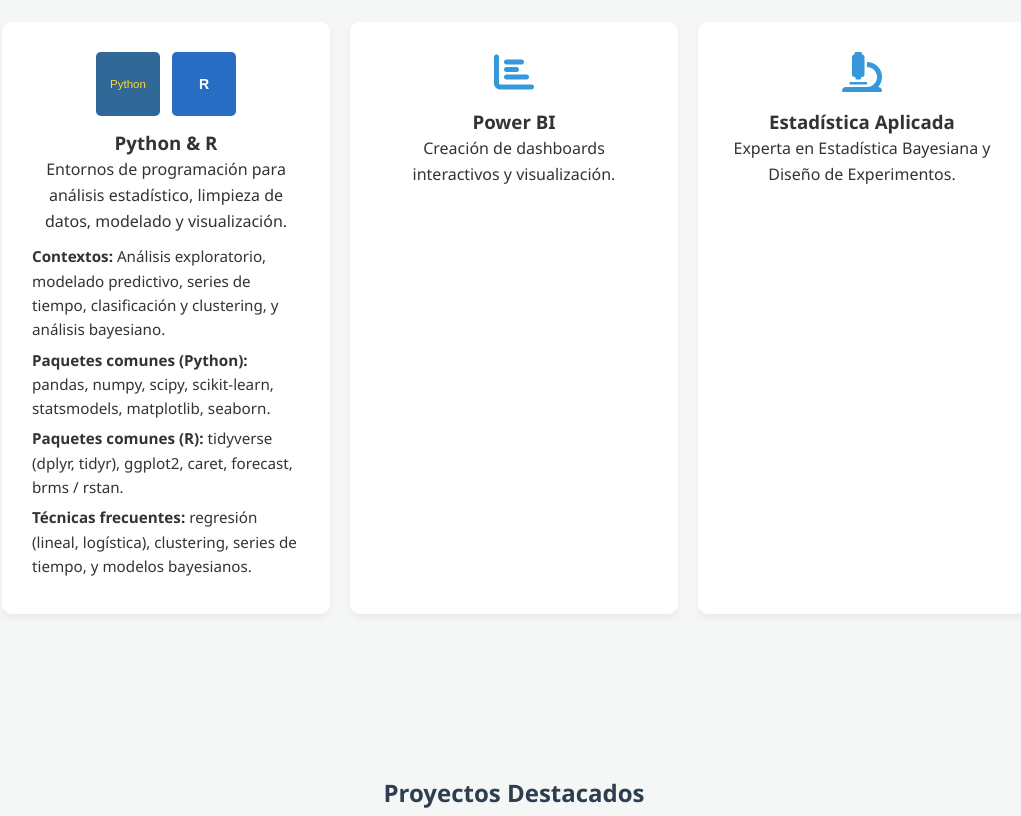
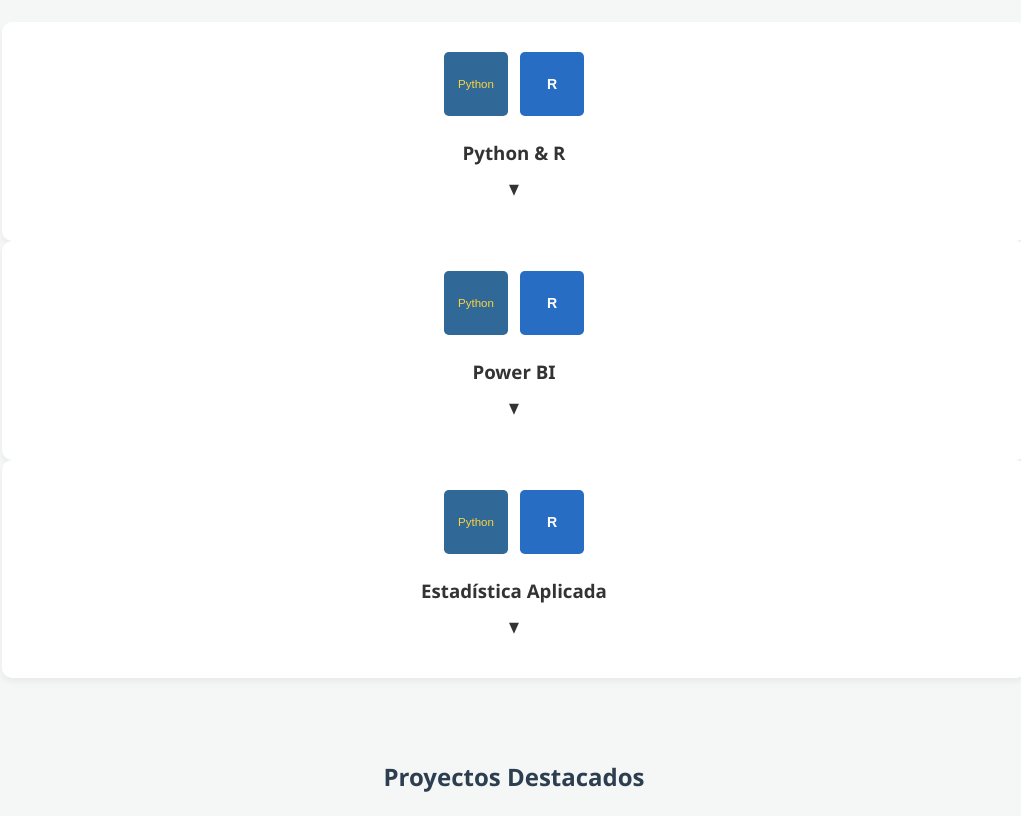
Before and after one commit to natagonzar00-rgb/natagonzar00-rgb.github.io, a plain HTML site: page index.html in a window 1280 px wide. Shown: the part 1220-2036 px from the top of the page, without its empty margins (126-1147 px from the left). Drawn offline with Linux system fonts and the light colour scheme.

Commit message:
Habilidades

```diff
--- a/index.html
+++ b/index.html
@@ -53,33 +53,72 @@
 
     <section id="habilidades">
         <h2>Habilidades Técnicas</h2>
-        <div class="skills-grid">
-            <div class="skill-card">
+        <div class="skill-card accordion">
+    <div class="accordion-header">
         <div class="skill-icons">
             <img src="assets/images/python.svg" alt="Python" class="skill-icon">
             <img src="assets/images/r.svg" alt="R" class="skill-icon">
         </div>
         <h3>Python & R</h3>
-                <p>Entornos de programación para análisis estadístico, limpieza de datos, modelado y visualización.</p>
+        <span class="arrow">▼</span>
+    </div>
+
+    <div class="accordion-content">
+        <p>Entornos para análisis estadístico, limpieza de datos y modelado.</p>
+
         <ul class="skill-list">
-                    <li><strong>Contextos:</strong> Análisis exploratorio, modelado predictivo, series de tiempo, clasificación y clustering, y análisis bayesiano.</li>
-                    <li><strong>Paquetes comunes (Python):</strong> pandas, numpy, scipy, scikit-learn, statsmodels, matplotlib, seaborn.</li>
-                    <li><strong>Paquetes comunes (R):</strong> tidyverse (dplyr, tidyr), ggplot2, caret, forecast, brms / rstan.</li>
-                    <li><strong>Técnicas frecuentes:</strong> regresión (lineal, logística), clustering, series de tiempo, y modelos bayesianos.</li>
+            <li><strong>Contextos:</strong> EDA, modelado predictivo, series de tiempo, clustering.</li>
+            <li><strong>Python:</strong> pandas, numpy, scikit-learn, statsmodels.</li>
+            <li><strong>R:</strong> tidyverse, ggplot2, caret, brms.</li>
+            <li><strong>Técnicas:</strong> regresión, clasificación, modelos bayesianos.</li>
         </ul>
     </div>
-            <div class="skill-card">
-                <i class="fas fa-chart-bar"></i>
+</div>
+
+            <div class="skill-card accordion">
+    <div class="accordion-header">
+        <div class="skill-icons">
+            <img src="assets/images/python.svg" alt="Python" class="skill-icon">
+            <img src="assets/images/r.svg" alt="R" class="skill-icon">
+        </div>
         <h3>Power BI</h3>
-                <p>Creación de dashboards interactivos y visualización.</p>
+        <span class="arrow">▼</span>
     </div>
-            <div class="skill-card">
-                <i class="fas fa-microscope"></i>
-                <h3>Estadística Aplicada</h3>
-                <p>Experta en Estadística Bayesiana y Diseño de Experimentos.</p>
+
+    <div class="accordion-content">
+        <p>Entornos para análisis estadístico, limpieza de datos y modelado.</p>
+
+        <ul class="skill-list">
+            <li><strong>Contextos:</strong> EDA, modelado predictivo, series de tiempo, clustering.</li>
+            <li><strong>Python:</strong> pandas, numpy, scikit-learn, statsmodels.</li>
+            <li><strong>R:</strong> tidyverse, ggplot2, caret, brms.</li>
+            <li><strong>Técnicas:</strong> regresión, clasificación, modelos bayesianos.</li>
+        </ul>
     </div>
 </div>
-    </section>
+
+            <div class="skill-card accordion">
+    <div class="accordion-header">
+        <div class="skill-icons">
+            <img src="assets/images/python.svg" alt="Python" class="skill-icon">
+            <img src="assets/images/r.svg" alt="R" class="skill-icon">
+        </div>
+        <h3>Estadística Aplicada</h3>
+        <span class="arrow">▼</span>
+    </div>
+
+    <div class="accordion-content">
+        <p>Entornos para análisis estadístico, limpieza de datos y modelado.</p>
+
+        <ul class="skill-list">
+            <li><strong>Contextos:</strong> EDA, modelado predictivo, series de tiempo, clustering.</li>
+            <li><strong>Python:</strong> pandas, numpy, scikit-learn, statsmodels.</li>
+            <li><strong>R:</strong> tidyverse, ggplot2, caret, brms.</li>
+            <li><strong>Técnicas:</strong> regresión, clasificación, modelos bayesianos.</li>
+        </ul>
+    </div>
+</div>
+
 
     <section id="proyectos">
         <h2>Proyectos Destacados</h2>
```
Lines whose indentation alone changed are shown as unchanged.
